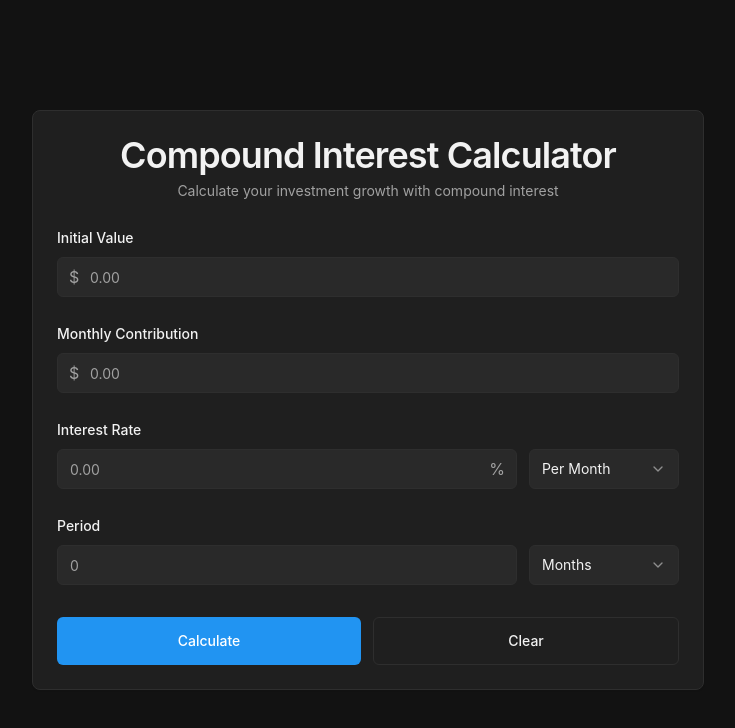
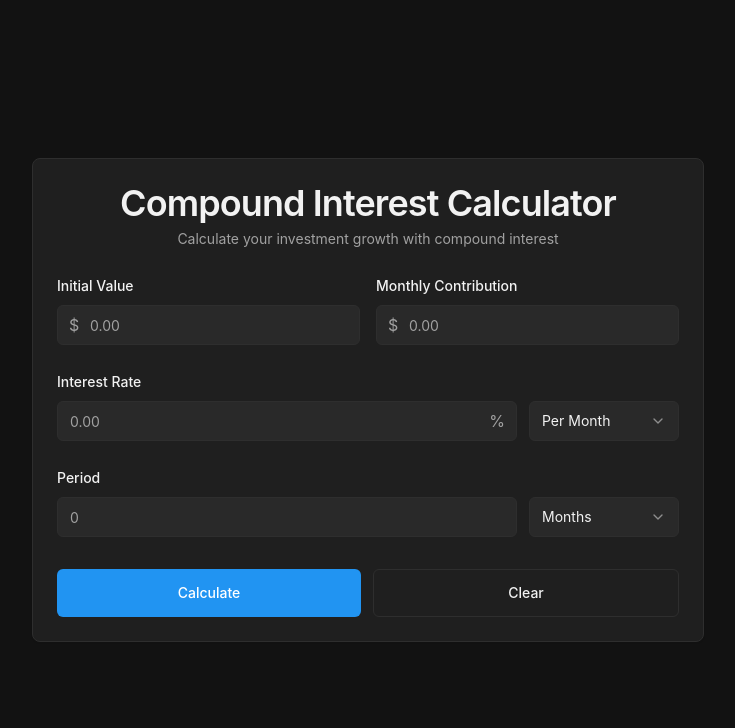
Before and after one commit to prolud/fees-calculator, a Next.js app: page / in a window 1280 px wide. Shown: the top 728 px of the page, without its empty margins (272-1007 px from the left). Built offline with nearby package versions, Linux system fonts and the light colour scheme.

Commit message:
[master] ✨ feat: ajusta inputs um ao lado do outro

```diff
--- a/components/calculator-form.tsx
+++ b/components/calculator-form.tsx
@@ -36,19 +36,20 @@
       }}
       className="space-y-6"
     >
+      <div className="grid grid-cols-1 gap-4 sm:grid-cols-2">
         <CurrencyField
           id="initialValue"
           label="Initial Value"
           value={form.initialValue}
           onChange={(v) => update('initialValue', v)}
         />
-
         <CurrencyField
           id="monthlyContribution"
           label="Monthly Contribution"
           value={form.monthlyContribution}
           onChange={(v) => update('monthlyContribution', v)}
         />
+      </div>
 
       <div className="space-y-2">
         <Label htmlFor="interestRate">Interest Rate</Label>
```
Lines whose indentation alone changed are shown as unchanged.
